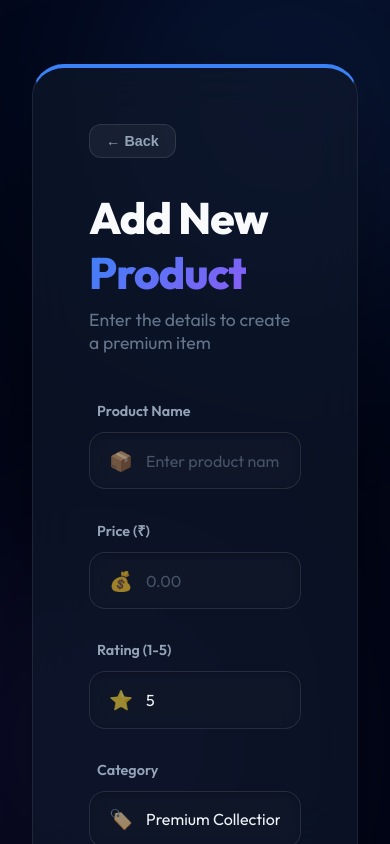
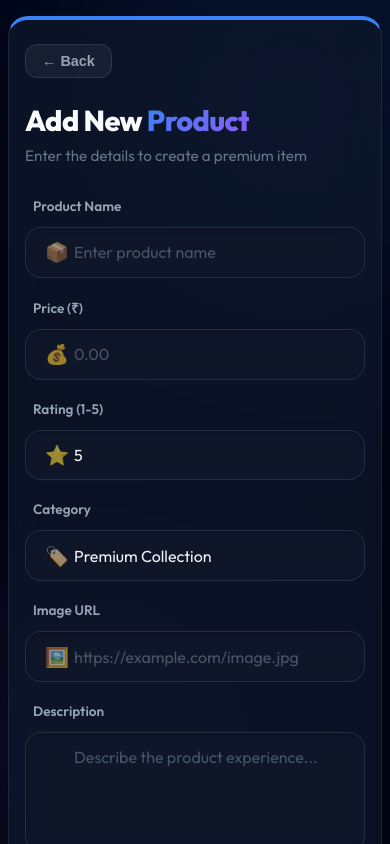
Before and after one commit to iamvenish/E-commereceProduct-Client, an Angular app: page /E-commereceProduct-Client/product/add in a window 390 px wide. Built offline with nearby package versions, Linux system fonts and the light colour scheme; sample sign-in values are in the browser's storage.

Commit message:
#comment feat : make it responsive

```diff
--- a/src/app/modules/products/pages/product-edit/product-edit.scss
+++ b/src/app/modules/products/pages/product-edit/product-edit.scss
@@ -1,4 +1,3 @@
-
 :host {
   font-family: 'Outfit', sans-serif;
   display: block;
@@ -57,13 +56,27 @@ $glass-border: 1px solid rgba(255, 255, 255, 0.08);
 }
 
 @keyframes slideUp {
-  from { opacity: 0; transform: translateY(40px); }
-  to { opacity: 1; transform: translateY(0); }
+  from {
+    opacity: 0;
+    transform: translateY(40px);
+  }
+
+  to {
+    opacity: 1;
+    transform: translateY(0);
+  }
 }
 
 @keyframes fieldIn {
-  from { opacity: 0; transform: translateX(-10px); }
-  to { opacity: 1; transform: translateX(0); }
+  from {
+    opacity: 0;
+    transform: translateX(-10px);
+  }
+
+  to {
+    opacity: 1;
+    transform: translateX(0);
+  }
 }
 
 .card-header {
@@ -141,7 +154,10 @@ $glass-border: 1px solid rgba(255, 255, 255, 0.08);
 
   &:hover {
     transform: translateY(-2px);
-    label { color: #3b82f6; }
+
+    label {
+      color: #3b82f6;
+    }
   }
 
   &.full-width {
@@ -163,7 +179,8 @@ $glass-border: 1px solid rgba(255, 255, 255, 0.08);
     pointer-events: none;
   }
 
-  input, textarea {
+  input,
+  textarea {
     width: 100%;
     background-color: #0f172a !important; // Forced solid dark background
     background: rgba(15, 23, 42, 0.8) !important;
@@ -183,7 +200,7 @@ $glass-border: 1px solid rgba(255, 255, 255, 0.08);
       background: rgba(30, 41, 59, 0.9) !important;
       border: 1px solid #3b82f6;
       box-shadow: 0 0 0 4px rgba(59, 130, 246, 0.15),
-                  0 0 30px rgba(59, 130, 246, 0.15);
+        0 0 30px rgba(59, 130, 246, 0.15);
       transform: scale(1.005);
     }
 
@@ -212,13 +229,14 @@ $glass-border: 1px solid rgba(255, 255, 255, 0.08);
     border-color: rgba(239, 68, 68, 0.4) !important;
     box-shadow: 0 0 15px rgba(239, 68, 68, 0.1) !important;
 
-    input, textarea {
+    input,
+    textarea {
       border-color: rgba(239, 68, 68, 0.5) !important;
 
       &:focus {
         border-color: #ef4444 !important;
         box-shadow: 0 0 0 4px rgba(239, 68, 68, 0.1), 0 0 20px rgba(239, 68, 68, 0.15) !important;
-        animation: shake 0.4s cubic-bezier(.36,.07,.19,.97) both;
+        animation: shake 0.4s cubic-bezier(.36, .07, .19, .97) both;
       }
     }
   }
@@ -236,10 +254,27 @@ $glass-border: 1px solid rgba(255, 255, 255, 0.08);
 }
 
 @keyframes shake {
-  10%, 90% { transform: translateX(-1px); }
-  20%, 80% { transform: translateX(2px); }
-  30%, 50%, 70% { transform: translateX(-4px); }
-  40%, 60% { transform: translateX(4px); }
+
+  10%,
+  90% {
+    transform: translateX(-1px);
+  }
+
+  20%,
+  80% {
+    transform: translateX(2px);
+  }
+
+  30%,
+  50%,
+  70% {
+    transform: translateX(-4px);
+  }
+
+  40%,
+  60% {
+    transform: translateX(4px);
+  }
 }
 
 .form-actions {
@@ -318,8 +353,13 @@ $glass-border: 1px solid rgba(255, 255, 255, 0.08);
 }
 
 @keyframes rotate {
-  from { transform: rotate(0deg); }
-  to { transform: rotate(360deg); }
+  from {
+    transform: rotate(0deg);
+  }
+
+  to {
+    transform: rotate(360deg);
+  }
 }
 
 // Error Alert Styling
@@ -348,6 +388,7 @@ $glass-border: 1px solid rgba(255, 255, 255, 0.08);
       font-size: 1rem;
       font-weight: 600;
     }
+
     p {
       margin: 0;
       color: rgba(255, 255, 255, 0.8);
@@ -380,8 +421,78 @@ $glass-border: 1px solid rgba(255, 255, 255, 0.08);
     opacity: 0;
     transform: translateY(-10px);
   }
+
   to {
     opacity: 1;
     transform: translateY(0);
   }
 }
+
+// Mobile and Tablet Responsiveness
+@media (max-width: 768px) {
+  :host {
+    padding: 2rem 1rem;
+  }
+
+  .edit-card {
+    padding: 2.5rem 2rem;
+  }
+
+  .card-header h2 {
+    font-size: 2.2rem;
+  }
+}
+
+@media (max-width: 480px) {
+  :host {
+    padding: 1rem 0.5rem;
+  }
+
+  .edit-card {
+    padding: 1.5rem 1rem;
+    border-radius: 20px;
+  }
+
+  .card-header {
+    margin-bottom: 2rem;
+
+    .btn-back {
+      margin-bottom: 1.5rem;
+    }
+
+    h2 {
+      font-size: 1.8rem;
+    }
+
+    .subtitle {
+      font-size: 0.95rem;
+    }
+  }
+
+  .input-grid {
+    gap: 1.25rem;
+  }
+
+  .edit-form {
+    gap: 1.25rem;
+  }
+
+  .form-group label {
+    font-size: 0.85rem;
+  }
+
+  .input-wrapper input,
+  .input-wrapper textarea {
+    padding: 0.9rem 1rem 0.9rem 3rem;
+  }
+
+  .form-actions {
+    flex-direction: column-reverse;
+    gap: 1rem;
+
+    button {
+      padding: 0.9rem;
+      font-size: 1rem;
+    }
+  }
+}
--- a/src/app/modules/products/pages/product/product.scss
+++ b/src/app/modules/products/pages/product/product.scss
@@ -177,67 +177,76 @@ $card-border: 1px solid rgba(255, 255, 255, 0.08);
 
   // Mobile & Tablet Responsiveness
   @media (max-width: 768px) {
-    padding: 0.75rem 1rem;
+    padding: 1rem;
 
     .header-content {
-      flex-direction: column;
+      display: grid;
+      grid-template-columns: 1fr auto;
       gap: 1rem;
+      align-items: center;
     }
 
     .header-right {
-      width: 100%;
-      justify-content: space-between;
-      gap: 0.5rem;
+      display: contents;
+    }
+
+    .brand {
+      grid-column: 1 / 2;
+      grid-row: 1 / 2;
     }
 
     .user-profile {
+      grid-column: 2 / 3;
+      grid-row: 1 / 2;
       padding-right: 0;
       border-right: none;
 
       .profile-info {
-        text-align: left;
+        display: none; // Hide text to keep header clean, keep only avatar
       }
     }
 
     .actions-group {
-      gap: 0.75rem;
-    }
-
-    .btn-add-new {
-      padding: 0.6rem 1rem;
-
-      span:last-child {
-        display: none; // Hide "New Product" text on tablet
-      }
-    }
-  }
-
-  @media (max-width: 480px) {
-    .header-right {
-      flex-direction: column;
-      align-items: stretch;
-      gap: 1rem;
-    }
-
-    .user-profile {
-      justify-content: flex-start;
-      padding-bottom: 0.75rem;
-      border-bottom: 1px solid rgba(255, 255, 255, 0.1);
+      grid-column: 1 / 3;
+      grid-row: 2 / 3;
       width: 100%;
-    }
-
-    .actions-group {
+      display: flex;
       justify-content: space-between;
-      width: 100%;
+      align-items: center;
+      background: rgba(255, 255, 255, 0.03);
+      padding: 0.6rem;
+      border-radius: 16px;
+      border: 1px solid rgba(255, 255, 255, 0.08);
+      box-shadow: 0 4px 20px rgba(0, 0, 0, 0.2);
+      backdrop-filter: blur(10px);
     }
 
     .btn-add-new {
       flex: 1;
       justify-content: center;
+      margin: 0 0.5rem;
+      padding: 0.75rem;
+      font-size: 0.95rem;
+      box-shadow: none;
 
       span:last-child {
-        display: inline; // Show "New Product" text on mobile since it spans width
+        display: inline; // ensure "New Product" text is visible
       }
+    }
+
+    .icon-btn,
+    .logout-pill {
+      width: 44px;
+      height: 44px;
+      padding: 0;
+      display: flex;
+      justify-content: center;
+      align-items: center;
+      border-radius: 12px;
+    }
+
+    .logout-pill {
+      background: rgba(239, 68, 68, 0.15);
     }
   }
 }
```
